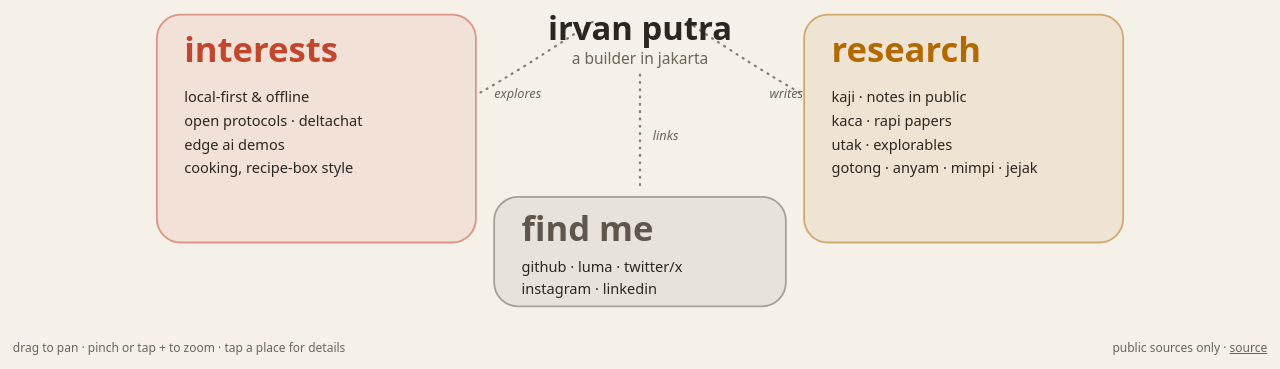
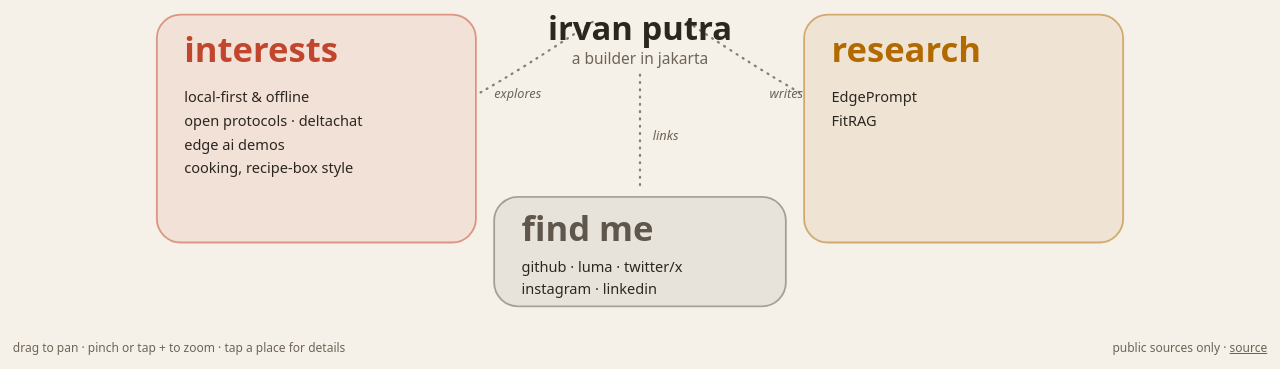
Before and after one commit to irvan-putra/irvan, a plain HTML site: page android/app/src/main/assets/map.html in a window 1280 px wide. Shown: the part 431-800 px from the top of the page. Drawn offline with Linux system fonts and the light colour scheme.

Commit message:
Research district: EdgePrompt and FitRAG (links to follow)

```diff
--- a/android/app/src/main/assets/map.html
+++ b/android/app/src/main/assets/map.html
@@ -193,10 +193,8 @@
             style="fill: var(--c-res); stroke: var(--c-res);"/>
       <text class="dtitle" x="810" y="532" style="fill: var(--c-res);">research</text>
       <g class="detail">
-        <text class="item" x="810" y="576">kaji &#183; notes in public</text>
-        <text class="item" x="810" y="602">kaca &#183; rapi papers</text>
-        <text class="item" x="810" y="628">utak &#183; explorables</text>
-        <text class="item" x="810" y="654">gotong &#183; anyam &#183; mimpi &#183; jejak</text>
+        <text class="item" x="810" y="576">EdgePrompt</text>
+        <text class="item" x="810" y="602">FitRAG</text>
       </g>
     </g>
 
@@ -265,12 +263,8 @@
     },
     research: {
       title: "research",
-      desc: "Notes and experiments in public: software licensing, zero-cash methods, shared tasks, and interactive explanations worth stealing.",
-      links: [
-        ["kaji notes", "https://vanipy.com/kaji/"],
-        ["kaca papers", "https://vanipy.com/kaca/"],
-        ["utak explorables", "https://github.com/irvan-putra/utak"]
-      ]
+      desc: "His research projects: EdgePrompt and FitRAG.",
+      links: []
     },
     interests: {
       title: "interests",
```
Also changed, not shown: index.html (+4 -10 lines).
